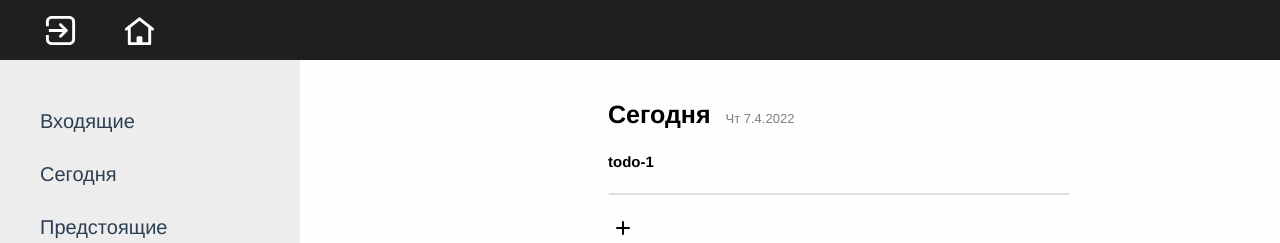
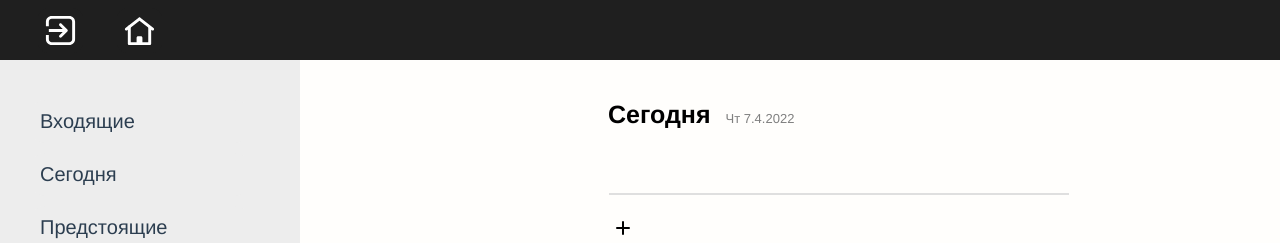
Before and after one commit to Yumashev-Nikita/todolist, a Vue app: page / in a window 1280 px wide. Shown: the top 243 px of the page. Built offline with nearby package versions, Linux system fonts and the light colour scheme.

Commit message:
deploy attempt

```diff
--- a/src/components/TaskWindow.vue
+++ b/src/components/TaskWindow.vue
@@ -2,7 +2,7 @@
     <div class="task-main-container" @mouseenter="setButtonVisibilityTrue" @mouseleave="setButtonVisibilityFalse">
         <div class="task-container" v-if="!editMode">
             <div class="task-text-container">
-                {{ id }}
+                {{ task }}
             </div>
             <div class="buttons-container">
                 <HoverImgButton v-if="buttonsVisible && !editMode"  @click="changeMode" type="line" path="Icon_edit.svg" size="3px" borderRadius="5px" BgColorHover="#f0f0f0"/>
--- a/src/components/ToDoList.vue
+++ b/src/components/ToDoList.vue
@@ -59,7 +59,7 @@ export default {
     },
     methods: {
 		deleteTask(id) {
-			this.TaskWindows.splice({id}, 1);
+			this.TaskWindows.splice(id, 1);
 		},
 		addTask() {
 			this.TaskWindows.push({id: uniqueId('todo-')});
--- a/vue.config.js
+++ b/vue.config.js
@@ -1,4 +1,7 @@
 const { defineConfig } = require('@vue/cli-service')
 module.exports = defineConfig({
-  transpileDependencies: true
+  transpileDependencies: true,
+  publicPath: process.env.NODE_ENV === 'production'
+    ? '/my-project/'
+    : '/'
 })
```
Also changed, not shown: 1 other file (tests, documents, lock files or other folders).
